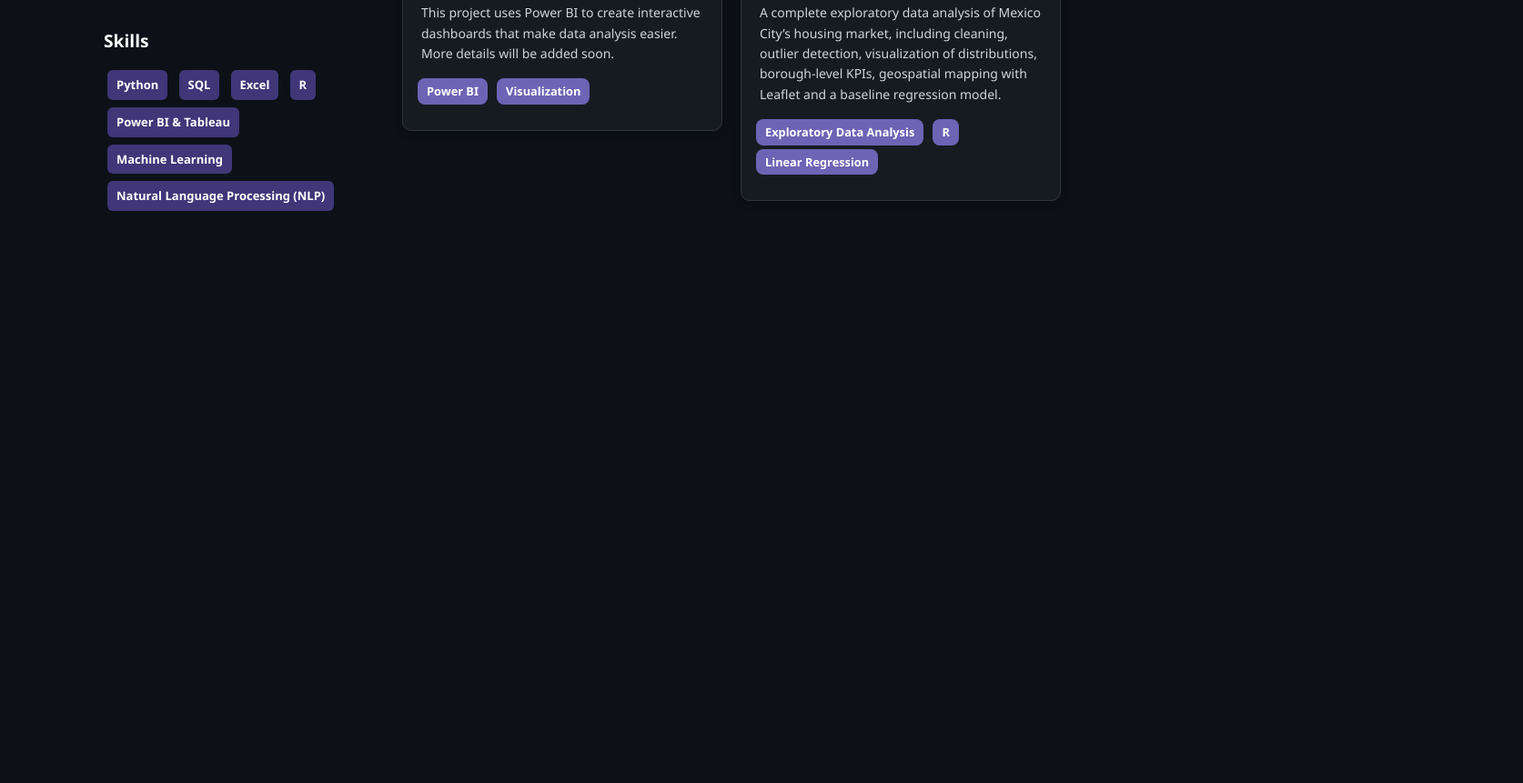
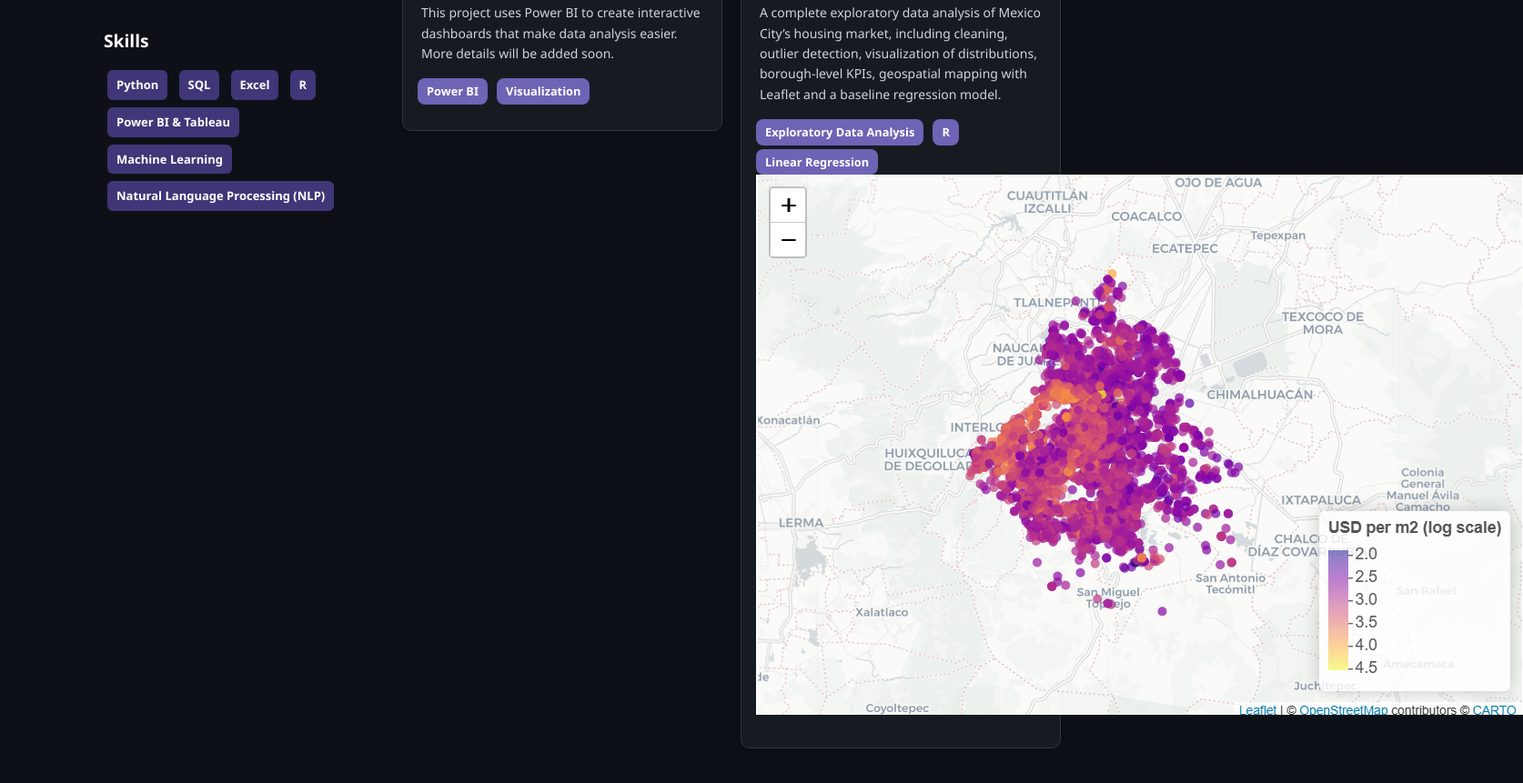
Before and after one commit to iEsmeralda/iesmeralda.github.io, a plain HTML site: page index.html in a window 1280 px wide. Shown: the part 493-1354 px from the top of the page at 91% size, 1674 px wide, since content can reach past the window. Before the commit the page ends 800 px from the top, so only its background shows below. Drawn offline with Linux system fonts and the light colour scheme.

Commit message:
Update index.html

```diff
--- a/index.html
+++ b/index.html
@@ -113,6 +113,7 @@
                 <span><strong>Exploratory Data Analysis</strong></span>
                 <span><strong>R</strong></span>
                 <span><strong>Linear Regression</strong></span>
+                <img src="images/mxHousingMap.png" alt="Mexico City Housing Map" class="project-image" />
               </div>
             </div>
           </a>
```
